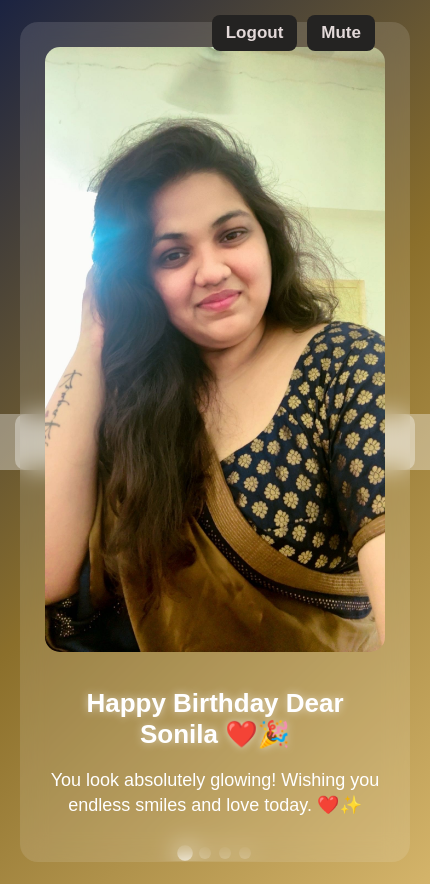
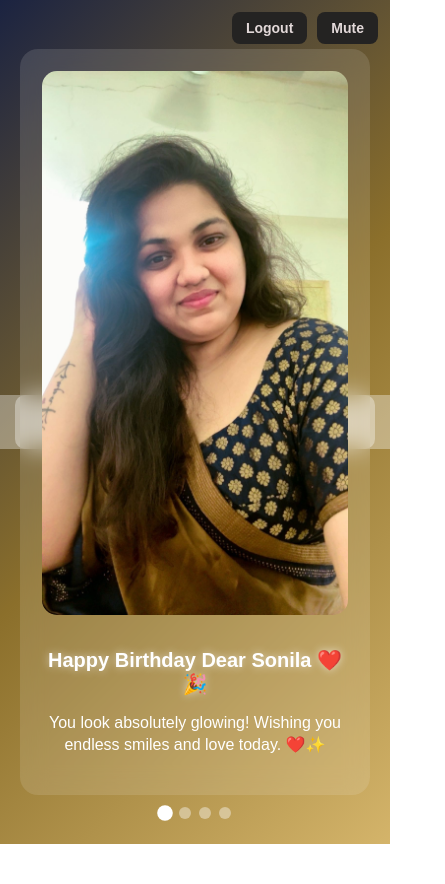
Before and after one commit to pradhandharmapada5-beep/HBD, a React (Create React App) app: page /#/birthday in a window 390 px wide. Shown: the whole page, 445 px wide, since content can reach past the window. After the commit the page ends 844 px from the top, so only its background shows below. Built offline with nearby package versions, Linux system fonts and the light colour scheme.

Commit message:
Updated login page UI and toggle eye fix2

```diff
--- a/src/pages/Birthday.css
+++ b/src/pages/Birthday.css
@@ -1,20 +1,40 @@
+/* Prevent mobile zoom + remove tap highlight */
+* {
+  -webkit-tap-highlight-color: transparent;
+}
+
+html, body {
+  margin: 0;
+  padding: 0;
+  width: 100%;
+  height: 100%;
+  overflow: hidden; /* prevents page bounce/stripe */
+}
+
+/* Responsive fix */
+body {
+  touch-action: pan-y;
+}
+
+/* Container */
 .page-container {
-  width: 100%;
-  min-height: 100vh;
+  width: 100vw;
+  height: 100vh;
   padding: 20px;
   display: flex;
   justify-content: center;
   align-items: center;
   position: relative;
   color: white;
-  transition: background 0.5s ease-in-out;
+  box-sizing: border-box;
+  overflow: hidden;
 }
 
 /* Card */
 .card {
-  width: 90%;
-  max-width: 430px;
-  padding: 25px;
+  width: 92%;
+  max-width: 420px;
+  padding: 22px;
   border-radius: 18px;
   background: rgba(255, 255, 255, 0.12);
   backdrop-filter: blur(12px);
@@ -23,26 +43,29 @@
 
 .card img {
   width: 100%;
+  height: auto;
   border-radius: 15px;
   margin-bottom: 15px;
+  object-fit: cover;
 }
 
 .card h1 {
-  font-size: 26px;
+  font-size: 24px;
   margin-bottom: 10px;
+  line-height: 1.2;
   text-shadow: 0 0 8px rgba(255, 255, 255, 0.6);
 }
 
 .card p {
-  font-size: 18px;
+  font-size: 17px;
   line-height: 1.4;
 }
 
 /* Top-right buttons */
 .top-right {
   position: fixed;
-  top: 15px;
-  right: 15px;
+  top: 12px;
+  right: 12px;
   display: flex;
   gap: 10px;
   z-index: 999;
@@ -56,29 +79,24 @@
   border: none;
   border-radius: 8px;
   cursor: pointer;
-}
-.btn:hover {
-  background: rgb(84, 90, 53);
+  font-size: 14px;
 }
 
 /* Arrows */
 .arrow {
-  position: absolute;
+  position: fixed;
   top: 50%;
   transform: translateY(-50%);
   background: rgba(255, 255, 255, 0.35);
   border: none;
-  font-size: 35px;
+  font-size: 32px;
   padding: 8px 14px;
   border-radius: 10px;
   cursor: pointer;
+  outline: none;
 }
 .left { left: 15px; }
 .right { right: 15px; }
-.arrow:hover {
-  background: white;
-  color: black;
-}
 
 /* Dots */
 .dots {
@@ -99,3 +117,13 @@
   opacity: 1;
   transform: scale(1.3);
 }
+
+/* Mobile text scaling fix */
+@media (max-width: 480px) {
+  .card h1 {
+    font-size: 20px;
+  }
+  .card p {
+    font-size: 16px;
+  }
+}
--- a/src/pages/Birthday.jsx
+++ b/src/pages/Birthday.jsx
@@ -404,6 +404,8 @@
 
 
 
+//
+
 import { useState, useEffect, useRef } from "react";
 import { useNavigate } from "react-router-dom";
 
@@ -425,8 +427,8 @@ import m4 from "../assets/music/m1.mp3";
 export default function BirthdayPages() {
   const navigate = useNavigate();
 
-  // We create a single audio object
-  const audioPlayer = useRef(new Audio());
+  // One global audio player only
+  const audioRef = useRef(null);
 
   const [page, setPage] = useState(0);
   const [isMuted, setIsMuted] = useState(false);
@@ -458,32 +460,38 @@ export default function BirthdayPages() {
     },
   ];
 
-  // Handle page change → change music without overlap
+  // LOAD AUDIO ONCE
   useEffect(() => {
-    const audio = audioPlayer.current;
+    const audio = new Audio();
+    audio.loop = true;
+    audioRef.current = audio;
+  }, []);
 
-    // STOP old music first
+  // On page change → stop → load → play
+  useEffect(() => {
+    if (!audioRef.current) return;
+
+    const audio = audioRef.current;
+
     audio.pause();
+    audio.src = pages[page].music;
     audio.currentTime = 0;
-
-    // LOAD new music
-    audio.src = pages[page].music;
-    audio.loop = true;
     audio.muted = isMuted;
 
-    // PLAY new music safely
     audio.play().catch(() => {});
   }, [page]);
 
-  // Handle mute
+  // Mute/unmute
   useEffect(() => {
-    audioPlayer.current.muted = isMuted;
+    if (audioRef.current) {
+      audioRef.current.muted = isMuted;
+    }
   }, [isMuted]);
 
   const next = () => setPage((page + 1) % pages.length);
   const prev = () => setPage((page - 1 + pages.length) % pages.length);
-  const toggleMute = () => setIsMuted(!isMuted);
 
+  const toggleMute = () => setIsMuted((m) => !m);
   const logout = () => navigate("/");
 
   return (
```
